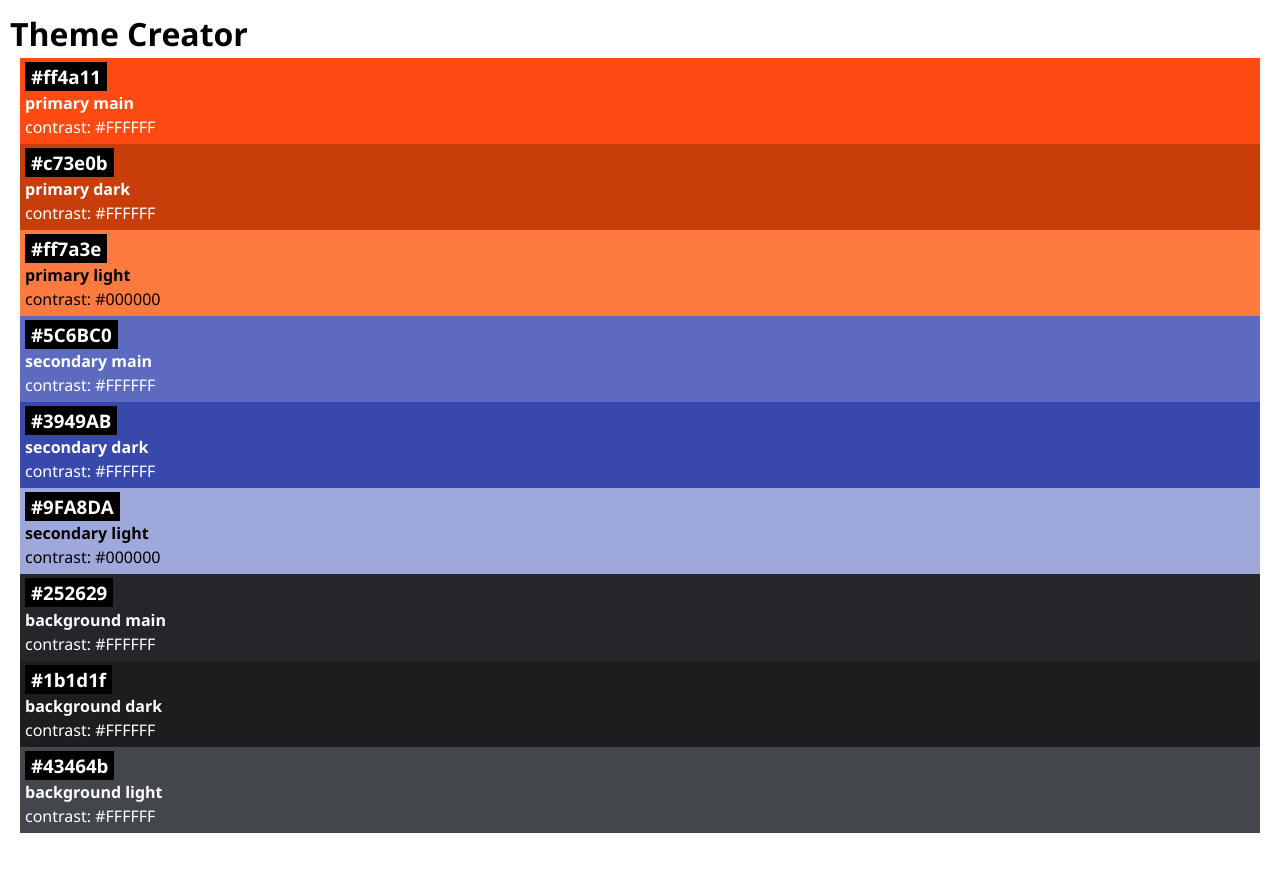
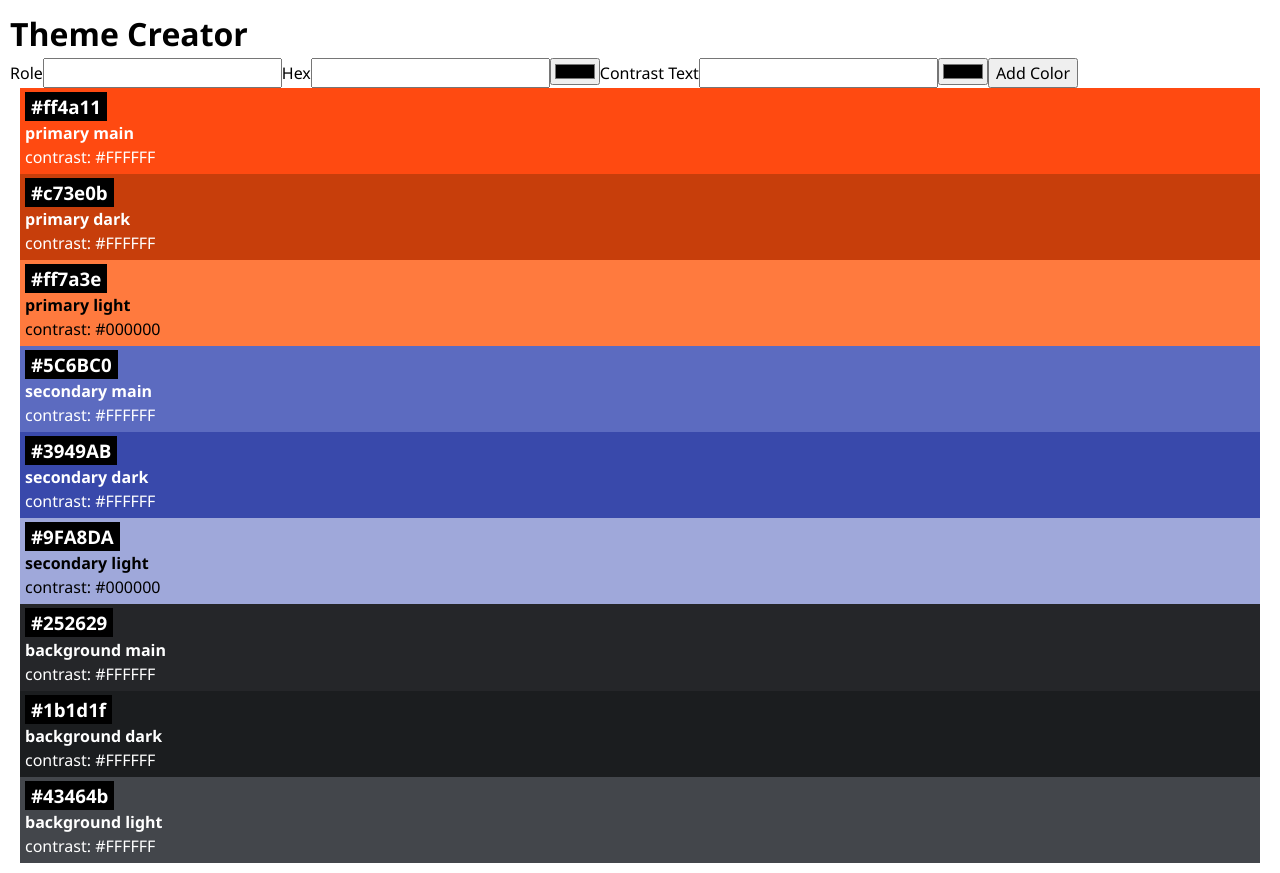
Before and after one commit to MarenOelixtown/web-react-recap-project, a React (Vite) app: page / in a window 1280 px wide. Before the commit the page ends 843 px from the top, so only its background shows below. Built offline with nearby package versions, Linux system fonts and the light colour scheme.

Commit message:
creating Form.jsx with form, inputfields, button and importing to App.jsx

```diff
--- a/src/App.jsx
+++ b/src/App.jsx
@@ -1,12 +1,14 @@
 import { initialColors } from "./lib/colors";
 import Color from "./Components/Color/Color";
 import "./App.css";
+import Form from "./Components/Form/Form.jsx";
 
 function App() {
   return (
     <>
       <h1>Theme Creator</h1>
-      <form></form>
+      <Form />
+
       {initialColors.map((color) => {
         return <Color key={color.id} color={color} />;
       })}
--- /dev/null
+++ b/src/Components/Form/Form.jsx
@@ -0,0 +1,15 @@
+export default function Form() {
+  return (
+    <form>
+      <label htmlFor="role">Role</label>
+      <input type="text" name="role" id="role" />
+      <label htmlFor="hex">Hex</label>
+      <input type="text" name="hex" id="hex" />
+      <input type="color" name="hex" id="hex" />
+      <label htmlFor="contrastColor">Contrast Text</label>
+      <input type="text" name="contrastText" id="contrastText" />
+      <input type="color" name="contrastText" id="contrastText" />
+      <button type="submit">Add Color</button>
+    </form>
+  );
+}
```
